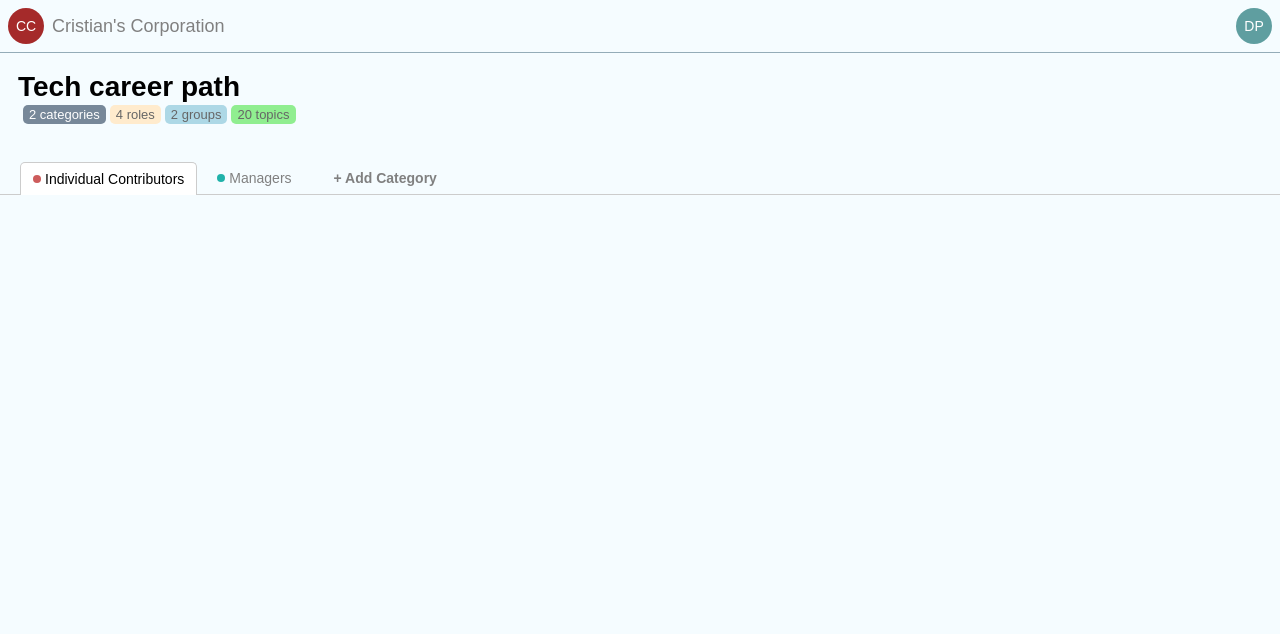
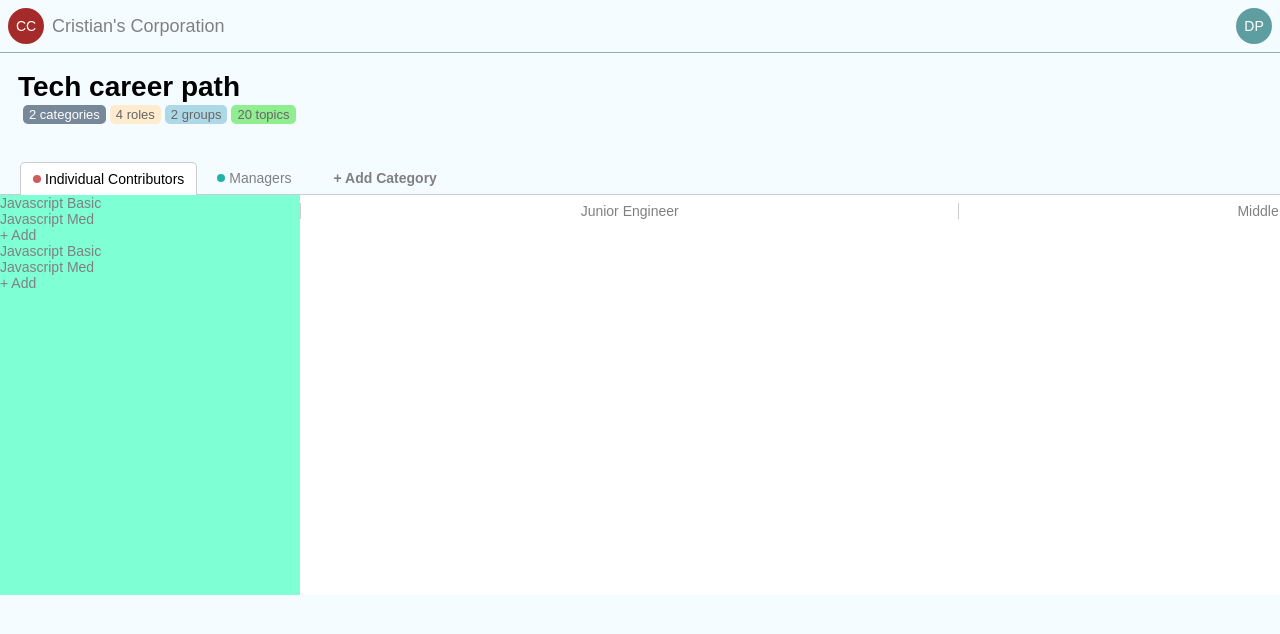
Before and after one commit to blaudev/Path, an Angular app: page / in a window 1280 px wide. Shown: the top 634 px of the page. Built offline with nearby package versions, Linux system fonts and the light colour scheme.

Commit message:
Add grid

```diff
--- a/package.json
+++ b/package.json
@@ -18,7 +18,7 @@
     "@angular/platform-browser": "^17.0.0",
     "@angular/platform-browser-dynamic": "^17.0.0",
     "@angular/router": "^17.0.0",
-    "component": "^1.1.0",
+    "component": "^0.19.9",
     "rxjs": "~7.8.0",
     "tslib": "^2.3.0",
     "zone.js": "~0.14.2"
--- a/src/app/app.component.html
+++ b/src/app/app.component.html
@@ -2,5 +2,6 @@
   <app-header></app-header>
   <app-title></app-title>
   <app-categories></app-categories>
+  <app-grid></app-grid>
 </main>
 <router-outlet></router-outlet>
--- a/src/app/app.component.ts
+++ b/src/app/app.component.ts
@@ -4,6 +4,7 @@ import { RouterOutlet } from '@angular/router';
 import { HeaderComponent } from './components/header/header.component';
 import { TitleComponent } from './components/title/title.component';
 import { CategoriesComponent } from './components/categories/categories.component';
+import { GridComponent } from './components/grid/grid.component';
 
 @Component({
   selector: 'app-root',
@@ -16,6 +17,7 @@ import { CategoriesComponent } from './components/categories/categories.componen
     HeaderComponent,
     TitleComponent,
     CategoriesComponent,
+    GridComponent,
   ],
 })
 export class AppComponent {
--- /dev/null
+++ b/src/app/components/grid/grid.component.css
@@ -0,0 +1,47 @@
+.container {
+  background-color: white;
+  font-size: 14px;
+  color: hsl(0, 0%, 50%);
+}
+
+.content {
+  display: flex;
+  width: 100%;
+  height: calc(100vh / 2);
+  overflow: auto;
+}
+
+.aside {
+  min-width: 300px;
+  background-color: aquamarine;
+  position: sticky;
+  left: 0;
+}
+
+.grid {
+  min-width: 2000px;
+}
+
+.roles {
+  display: flex;
+  align-items: center;
+  justify-content: space-around;
+  position: sticky;
+  top: 0;
+}
+
+.role {
+  border-left: solid 1px hsl(0, 0%, 80%);
+  width: 100%;
+  text-align: center;
+  text-wrap: nowrap;
+}
+
+.groups {
+  height: 1000px;
+}
+
+.topics {
+  position: sticky;
+  left: 0;
+}
--- /dev/null
+++ b/src/app/components/grid/grid.component.html
@@ -0,0 +1,27 @@
+<div class="container">
+  <div class="content">
+    <div class="aside">
+      <div class="groups">
+        <div class="group">
+          <div class="topic">Javascript Basic</div>
+          <div class="topic">Javascript Med</div>
+          <div>+ Add</div>
+        </div>
+        <div class="group">
+          <div class="topic">Javascript Basic</div>
+          <div class="topic">Javascript Med</div>
+          <div>+ Add</div>
+        </div>
+      </div>
+    </div>
+    <div class="grid">
+      <div class="roles">
+        <div class="role">Junior Engineer</div>
+        <div class="role">Middle Engineer</div>
+        <div class="role">Senior Engineer</div>
+        <div>+ Add</div>
+      </div>
+      <div class="paths"></div>
+    </div>
+  </div>
+</div>
```
Also changed, not shown: src/app/components/grid/grid.component.ts (added, +12 -0 lines), 1 other file (tests, documents, lock files or other folders).
